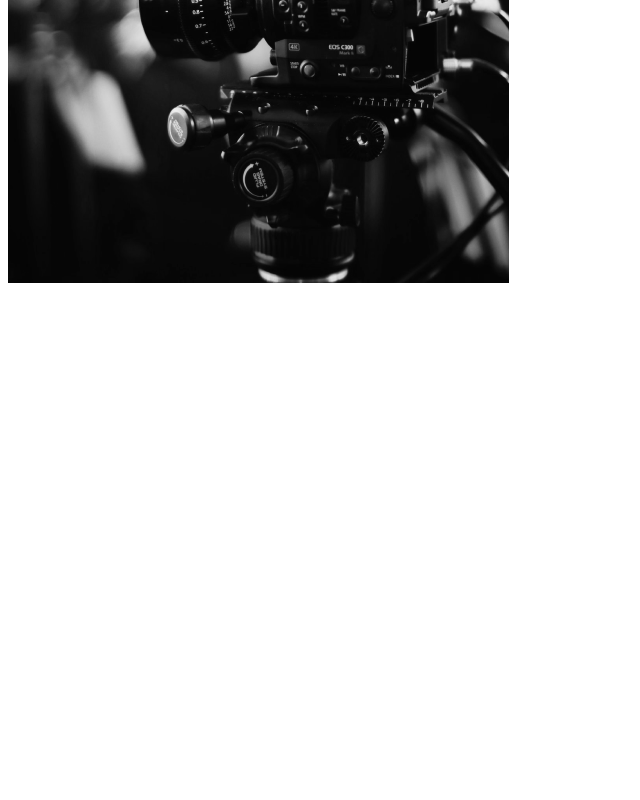
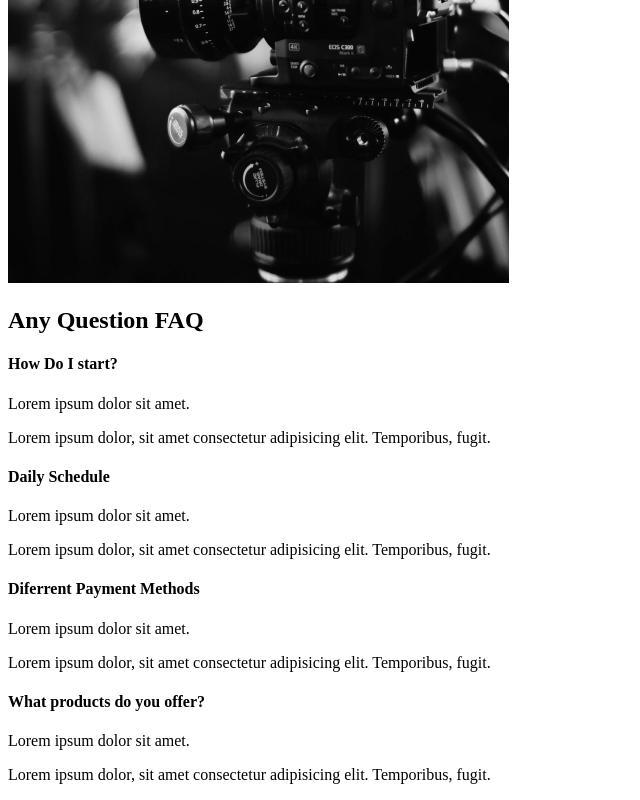
Before and after one commit to odeddugma/capture-website, a React (Create React App) app: page / in a window 1280 px wide. Shown: the part 2099-2899 px from the top of the page, without its empty margins (0-640 px from the left). Before the commit the page ends 2394 px from the top, so only its background shows below. Built offline with nearby package versions, Linux system fonts and the light colour scheme.

Commit message:
FAQ section

```diff
--- /dev/null
+++ b/src/components/FaqSection.jsx
@@ -0,0 +1,51 @@
+const FaqSection = () => {
+	return (
+		<div className="faq">
+			<h2>
+				Any Question <span>FAQ</span>
+			</h2>
+			<div className="question">
+				<h4>How Do I start?</h4>
+				<div className="answer">
+					<p>Lorem ipsum dolor sit amet.</p>
+					<p>
+						Lorem ipsum dolor, sit amet consectetur adipisicing elit.
+						Temporibus, fugit.
+					</p>
+				</div>
+			</div>
+			<div className="question">
+				<h4>Daily Schedule</h4>
+				<div className="answer">
+					<p>Lorem ipsum dolor sit amet.</p>
+					<p>
+						Lorem ipsum dolor, sit amet consectetur adipisicing elit.
+						Temporibus, fugit.
+					</p>
+				</div>
+			</div>
+			<div className="question">
+				<h4>Diferrent Payment Methods</h4>
+				<div className="answer">
+					<p>Lorem ipsum dolor sit amet.</p>
+					<p>
+						Lorem ipsum dolor, sit amet consectetur adipisicing elit.
+						Temporibus, fugit.
+					</p>
+				</div>
+			</div>
+			<div className="question">
+				<h4>What products do you offer?</h4>
+				<div className="answer">
+					<p>Lorem ipsum dolor sit amet.</p>
+					<p>
+						Lorem ipsum dolor, sit amet consectetur adipisicing elit.
+						Temporibus, fugit.
+					</p>
+				</div>
+			</div>
+		</div>
+	);
+};
+
+export default FaqSection;
--- a/src/pages/AboutUs.jsx
+++ b/src/pages/AboutUs.jsx
@@ -1,12 +1,14 @@
 // Import page components
 import AboutSection from "../components/AboutSection";
 import ServicesSection from "../components/ServicesSection";
+import FaqSection from "../components/FaqSection";
 
 const AboutUs = () => {
 	return (
 		<div>
 			<AboutSection />
 			<ServicesSection />
+			<FaqSection />
 		</div>
 	);
 };
```
